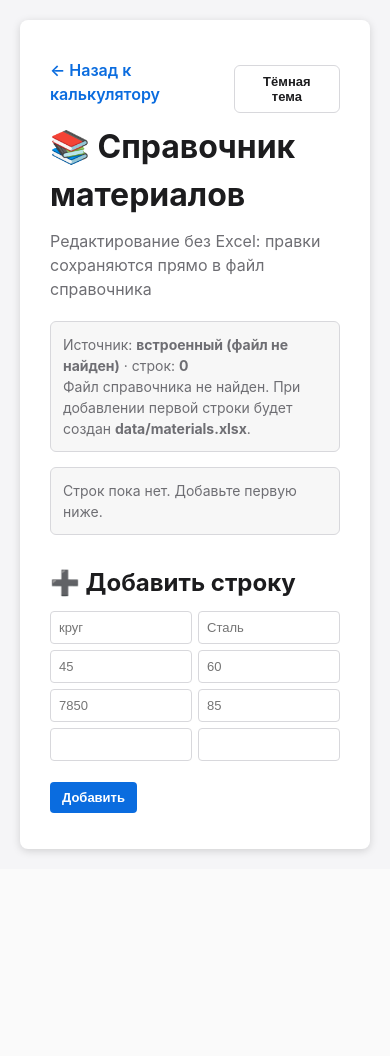
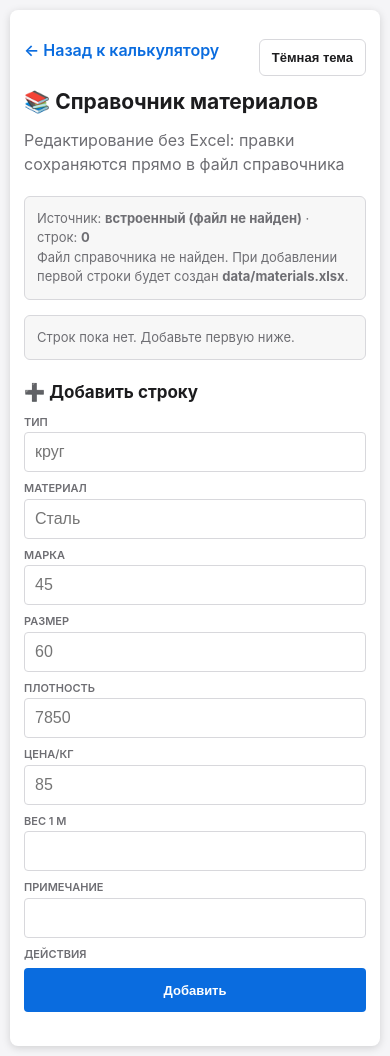
Before and after one commit to mix228/Metall-calc, a Flask app: page /materials_page in a window 390 px wide. Before the commit the page ends 855 px from the top, so only its background shows below. Run offline with Flask 3, Linux system fonts and the light colour scheme.

Commit message:
Мобильная оптимизация index.html и materials.html

```diff
--- a/templates/materials.html
+++ b/templates/materials.html
@@ -122,6 +122,45 @@
             .grid-row { grid-template-columns: 1fr 1fr; }
             .grid-row.header { display: none; }
         }
+
+        /* --- Мобильная адаптация --- */
+        @media (max-width: 768px) {
+            body { padding: 10px; }
+            .container { padding: 14px; }
+            h1 { font-size: 21px; }
+            h2 { font-size: 17px; margin: 20px 0 8px; }
+
+            /* каждая строка справочника — карточка в одну колонку с подписями полей */
+            .grid-row { grid-template-columns: 1fr; gap: 8px; margin-bottom: 16px; }
+            .grid-row > div { position: relative; }
+            .grid-row > div::before {
+                content: attr(data-label);
+                display: block;
+                font-size: 11px;
+                font-weight: 600;
+                text-transform: uppercase;
+                color: var(--muted, #666);
+                margin-bottom: 2px;
+            }
+
+            .grid-row input {
+                width: 100%;
+                font-size: 16px; /* против автозума iOS */
+                padding: 10px;
+            }
+
+            /* числовые поля — цифровая клавиатура */
+            .grid-row input[name="density"],
+            .grid-row input[name="price_per_kg"],
+            .grid-row input[name="weight_per_m"] { inputmode: decimal; }
+
+            .grid-row button { min-height: 44px; width: 100%; margin: 4px 0; }
+            .btn-add { font-size: 15px; }
+
+            .banner { font-size: 13px; }
+            a.back { padding: 8px 0; }
+            .theme-toggle { padding: 10px 12px; }
+        }
     </style>
 </head>
 <body>
```
Also changed, not shown: other parts of templates/materials.html (+18 -18 lines), templates/index.html (+53 -3 lines).
